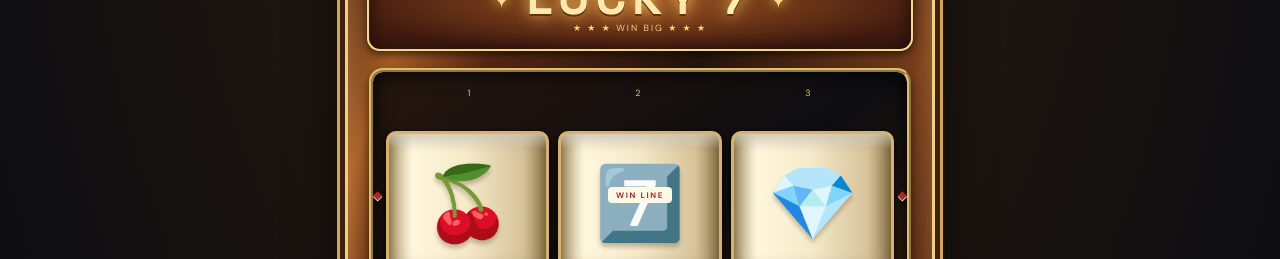
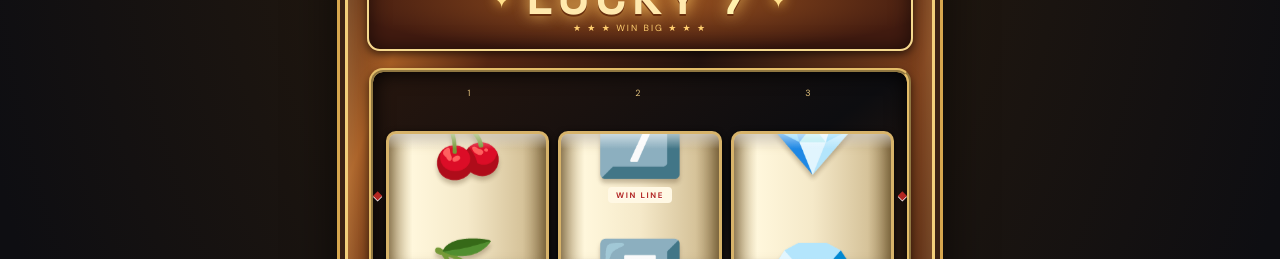
Before and after one commit to trofesszor/party-casino-platform, a Vue app in the folder frontend/: page /slots in a window 1280 px wide. Shown: the part 348-607 px from the top of the page. Built offline with nearby package versions, Linux system fonts and the light colour scheme; no server answers.

Commit message:
Correct reel strip travel distance and prevent reset animation

```diff
--- a/frontend/src/views/SlotsView.vue
+++ b/frontend/src/views/SlotsView.vue
@@ -6,6 +6,7 @@ const playerId = Number(localStorage.getItem('party-player-id'));
 const reels = ref(['🍒', '7️⃣', '💎']);
 const reelStrips = ref<string[][]>(reels.value.map(symbol => Array(13).fill(symbol)));
 const reelOffsets = ref([6, 6, 6]);
+const reelAnimating = ref(false);
 const reelDurations = [2300, 3150, 4000];
 const reelSymbols = ['🍒','🍋','🍇','🍉','🔔','💎','7️⃣','⭐','🪙'];
 const randomSymbol = () => reelSymbols[Math.floor(Math.random() * reelSymbols.length)];
@@ -25,6 +26,7 @@ async function spin() {
   if (!canPlay.value) { error.value = 'Előbb lépj be a főoldalon a neveddel.'; return; }
   if (busy.value) return;
   busy.value = true;
+  reelAnimating.value = false;
   error.value = '';
   result.value = '';
   spinCount.value++;
@@ -43,6 +45,8 @@ async function spin() {
 
     // Let the browser paint the starting position before applying the target.
     await new Promise<void>(resolve => requestAnimationFrame(() => resolve()));
+    reelAnimating.value = true;
+    await nextTick();
     reelOffsets.value = reelStrips.value.map(strip => strip.length - 1);
     await sleep(reelDurations[2] + 180);
 
@@ -86,7 +90,7 @@ async function spin() {
           <div class="slot-reel-labels"><span>1</span><span>2</span><span>3</span></div>
           <div class="slot-reels" :class="{ spinning: busy }">
             <div v-for="(strip,index) in reelStrips" :key="index" class="slot-reel-window" :class="{ 'reel-stopped': !busy && spinCount > 0 }">
-              <div class="slot-reel-strip" :style="{ transform: `translate3d(0, -${reelOffsets[index] * 100}%, 0)`, transitionDuration: busy ? `${reelDurations[index]}ms` : '0ms' }">
+              <div class="slot-reel-strip" :style="{ transform: `translate3d(0, -${(reelOffsets[index] / strip.length) * 100}%, 0)`, transitionDuration: reelAnimating ? `${reelDurations[index]}ms` : '0ms' }">
                 <div v-for="(symbol, symbolIndex) in strip" :key="symbolIndex" class="slot-reel-symbol">{{ symbol }}</div>
               </div>
               <div class="slot-reel-reflection"></div>
```
